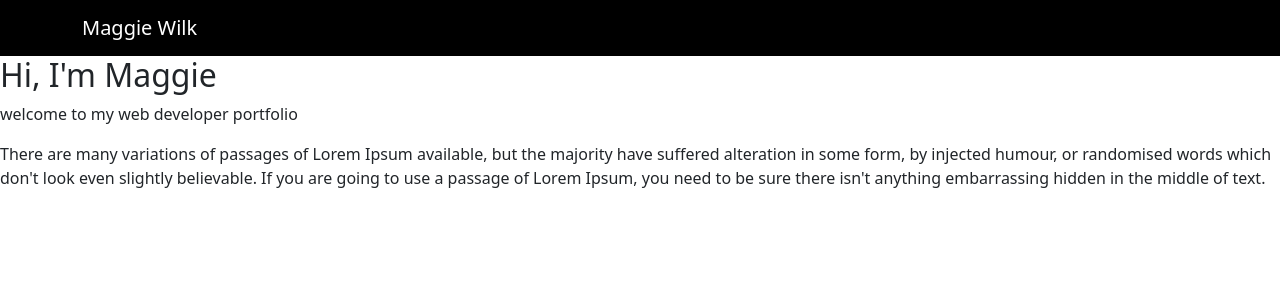
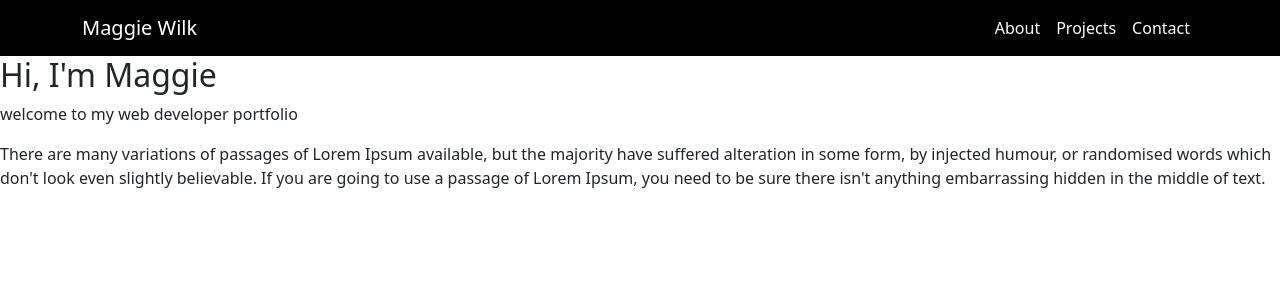
Before and after one commit to Marzena-W/portfolio-react, a React (Create React App) app in the folder portfolio/: page / in a window 1280 px wide. Shown: the top 300 px of the page. Built offline with nearby package versions, Linux system fonts and the light colour scheme.

Commit message:
changeg color to white on menu toggler when on smaller screens

```diff
--- a/portfolio/src/components/Navigation/index.js
+++ b/portfolio/src/components/Navigation/index.js
@@ -8,7 +8,7 @@ import './style.css';
 
 function Navigation() {
     return (
-        <Navbar className="nav-style" expand="lg">
+        <Navbar className="nav-style" expand="lg" variant="dark">
             <Container>
                 <Navbar.Brand className="logo" href="#about">Maggie Wilk</Navbar.Brand>
 
--- a/portfolio/src/components/Navigation/style.css
+++ b/portfolio/src/components/Navigation/style.css
@@ -13,3 +13,11 @@
 .logo:focus {
     color: white;
 } */
+
+.nav-link {
+    color: white !important;
+}
+
+.basic-navbar-nav {
+
+}
```
